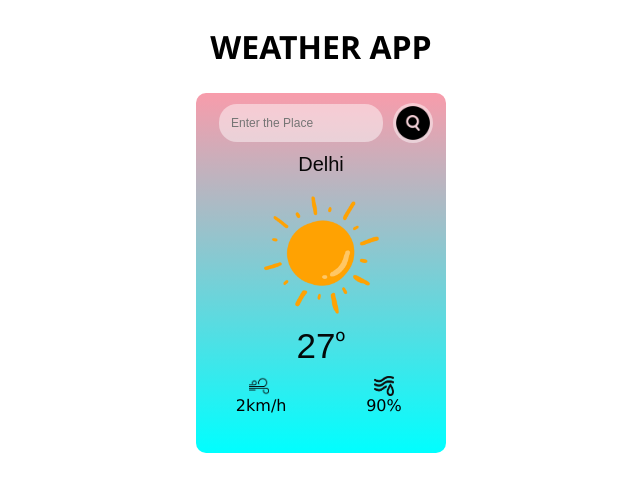
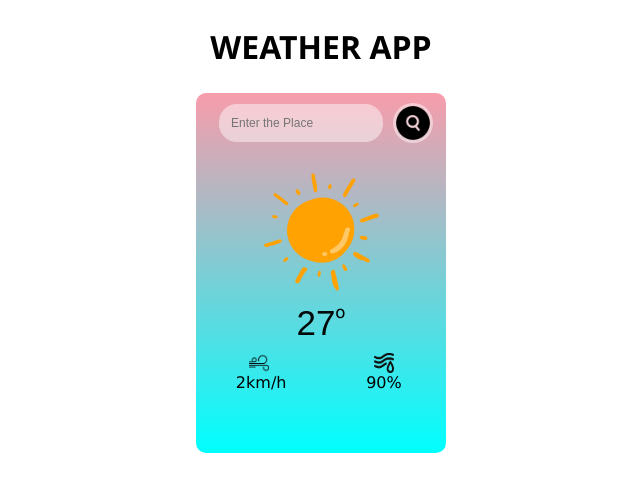
Before and after one commit to Vanicoding27/Project, a plain HTML site: page WeatherApp/index.html in a window 1280 px wide. Shown: the whole page, without its empty margins (319-959 px from the left). Drawn offline with Linux system fonts and the light colour scheme.

Commit message:
Update index.html

```diff
--- a/WeatherApp/index.html
+++ b/WeatherApp/index.html
@@ -13,7 +13,7 @@
             <input class="input-region" placeholder="Enter the Place" type="input" onclick="GetWeather()">
             <button><img class='search' src="search-icon.png"></img></button>
         </div>
-        <div class="place">Delhi</div>
+        <div class="place"></div>
         <div class="weather_img"><img src=" "></div>
         <div class="weather_status"> </div>
         <div class="temperature"><div class="displayDegreeTemp">27</div><sup> o</sup></div>
```
